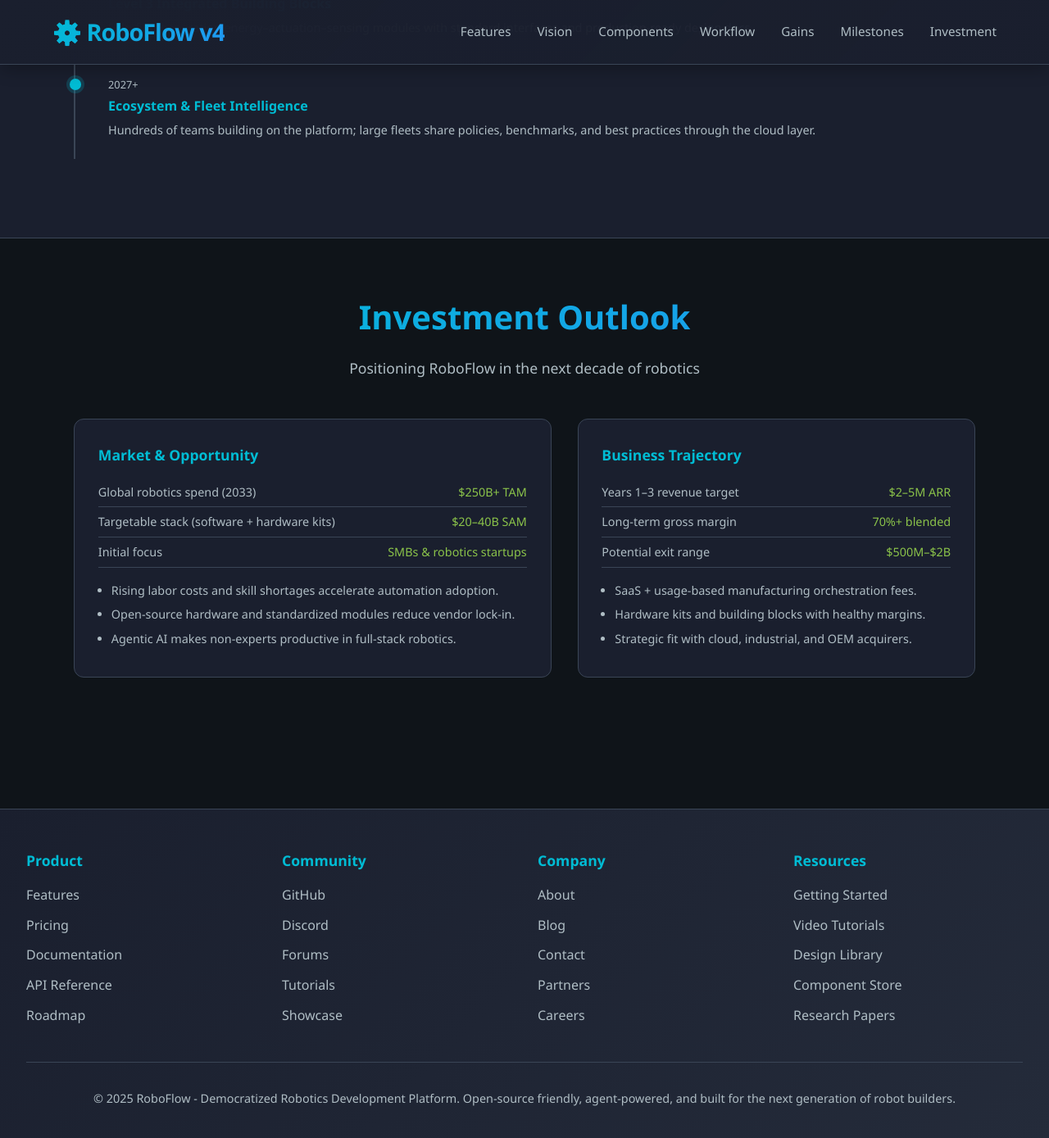
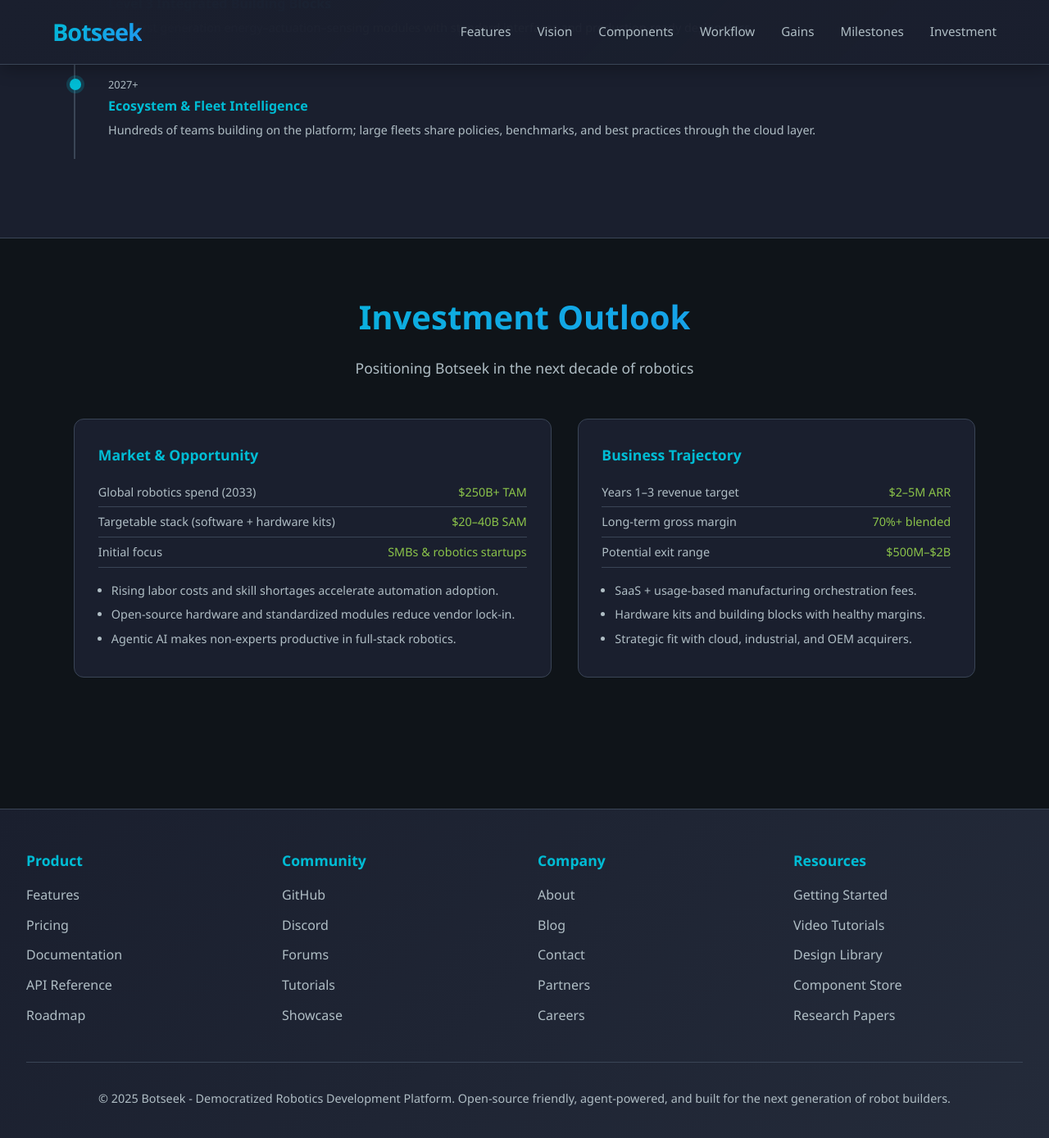
Before and after one commit to kartheekmedathati/kartheekmedathati.github.io, a Jekyll site: the page Handybot_future.html, which Jekyll copies as it is, in a window 1280 px wide and 1400 px high, scrolled down 12414 px. Shown: the top 1389 px of the window at 82% size. Built offline with Jekyll 4.4.1, drawn with Linux system fonts in a browser that asks for light colours; some of the changed text lies outside the part shown.

Commit message:
Rename RoboFlow to Botseek in HTML file

```diff
--- a/Handybot_future.html
+++ b/Handybot_future.html
@@ -3,7 +3,7 @@
 <head>
     <meta charset="UTF-8">
     <meta name="viewport" content="width=device-width, initial-scale=1.0">
-    <title>RoboFlow v4 - Democratized Robot Development Platform</title>
+    <title>Botseek - Democratized Robot Development Platform</title>
     <style>
         :root {
             --color-primary: #2196F3;
@@ -1103,7 +1103,7 @@
     <!-- Navigation -->
     <nav>
         <div class="container">
-            <div class="logo">⚙️ RoboFlow v4</div>
+            <div class="logo">Botseek</div>
             <ul>
                 <li><a href="#features">Features</a></li>
                 <li><a href="#vision">Vision</a></li>
@@ -1528,7 +1528,7 @@
                 </div>
                 <div class="iteration-copy">
                     <p>
-                        RoboFlow expresses robots as code and data, so design changes propagate through CAD,
+                        Botseek expresses robots as code and data, so design changes propagate through CAD,
                         simulation, and firmware with a single commit instead of multiple teams repeating work.
                     </p>
                     <ul>
@@ -1921,7 +1921,7 @@
     <section class="investment-section" id="investment">
         <div class="container">
             <h2 class="section-title">Investment Outlook</h2>
-            <p class="section-subtitle">Positioning RoboFlow in the next decade of robotics</p>
+            <p class="section-subtitle">Positioning Botseek in the next decade of robotics</p>
             <div class="investment-grid">
                 <div class="investment-card">
                     <h3>Market & Opportunity</h3>
@@ -2012,7 +2012,7 @@
             </div>
         </div>
         <div class="footer-bottom">
-            <p>&copy; 2025 RoboFlow - Democratized Robotics Development Platform. Open-source friendly, agent-powered, and built for the next generation of robot builders.</p>
+            <p>&copy; 2025 Botseek - Democratized Robotics Development Platform. Open-source friendly, agent-powered, and built for the next generation of robot builders.</p>
         </div>
     </footer>
 
```
